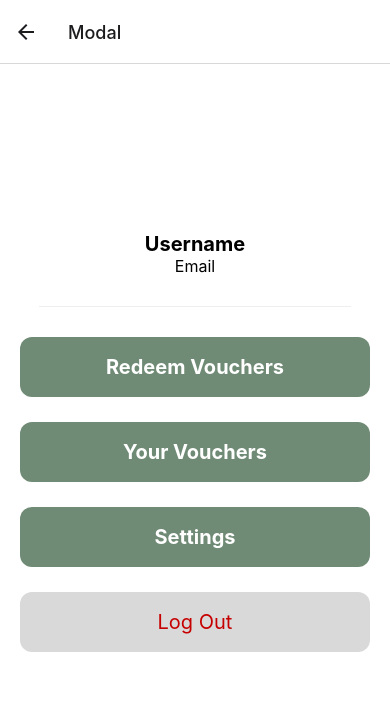
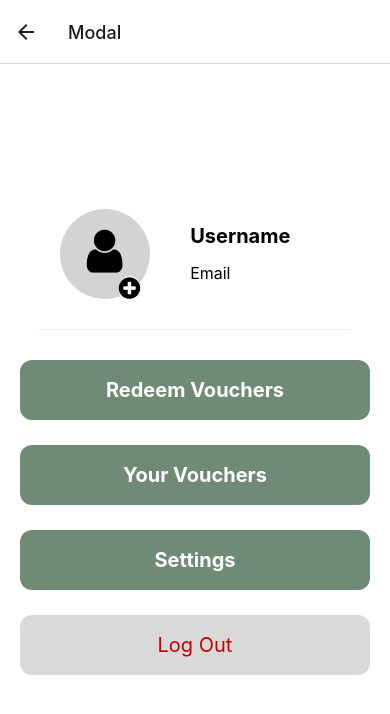
Before and after one commit to james-l-wong/wecycle, a React Native app: screen /Modal in a window 390 px wide. Shown: the top 714 px of the page. Built offline with nearby package versions, Linux system fonts and the light colour scheme; what expo-linking would draw is missing.

Commit message:
added profile image and formatted info

```diff
--- a/screens/ModalScreen.tsx
+++ b/screens/ModalScreen.tsx
@@ -1,3 +1,4 @@
+import { FontAwesome } from '@expo/vector-icons';
 import { StatusBar } from 'expo-status-bar';
 import { Platform, StyleSheet, TouchableOpacity } from 'react-native';
 
@@ -14,11 +15,33 @@ function MenuButton({label, colour}) {
   )
 }
 
+function ProfileImage() {
+  return (
+    <View style={styles.circle}>
+      <FontAwesome
+        style={{marginTop: 20}}
+        name="user"
+        size={50}
+      />
+      <FontAwesome
+        style={styles.plus}
+        name="plus-circle"
+        size={25}
+      />
+    </View>
+  )
+}
+
 export default function ModalScreen() {
   return (
     <View style={styles.container}>
-      <Text style={styles.title}>Username</Text>
-      <Text style={{fontSize:16}}>Email</Text>
+      <View style={styles.info}>
+        <ProfileImage/>
+        <View style={styles.infotext}>
+          <Text style={styles.title}>Username</Text>
+          <Text style={{fontSize:16}}>Email</Text>
+        </View>
+      </View>
       <View style={styles.separator} lightColor="#eee" darkColor="rgba(255,255,255,0.1)" />
       {/* <EditScreenInfo path="/screens/ModalScreen.tsx" /> */}
       <MenuButton label={"Redeem Vouchers"} colour={"#708B75"} />
@@ -53,5 +76,30 @@ const styles = StyleSheet.create({
     marginBottom: 25,
     justifyContent: 'center',
     alignItems: 'center'
+  },
+  circle: {
+    backgroundColor: 'lightgrey',
+    width: 90,
+    height: 90,
+    borderRadius: 50,
+    justifyContent: 'center',
+    alignItems: 'center'
+  },
+  plus: {
+    marginLeft: 50,
+    backgroundColor: 'white',
+    borderRadius: 50
+  },
+  info: {
+    width: '80%',
+    flexDirection: 'row',
+    justifyContent: 'space-evenly',
+    alignItems: 'center',
+    marginRight: 40
+  },
+  infotext: {
+    flexDirection: 'column',
+    justifyContent: 'space-evenly',
+    height: 90
   }
 });
```
